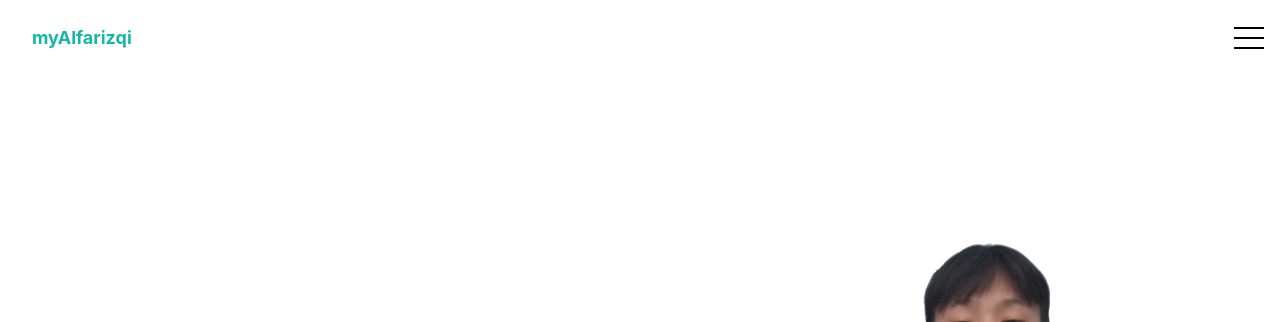
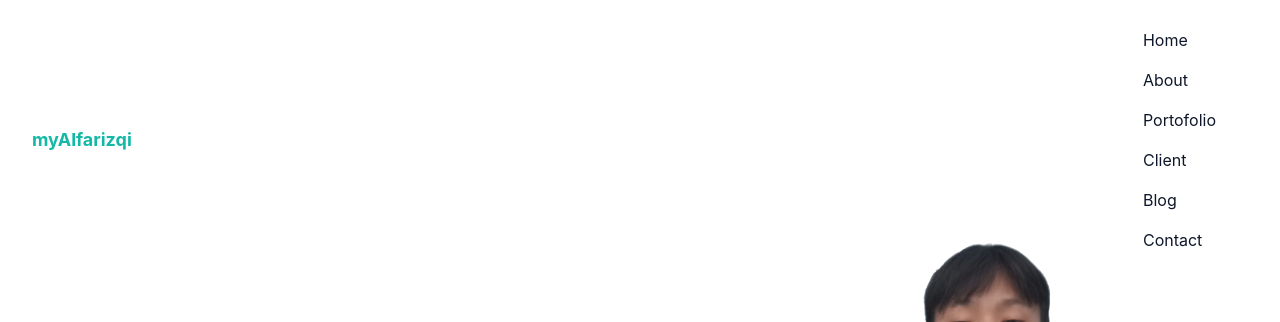
Before and after one commit to Xmsyd/Portofolio, a plain HTML site: page portofolio-tailwind-css/index.html in a window 1280 px wide. Shown: the top 322 px of the page. Drawn offline with Linux system fonts and the light colour scheme.

Commit message:
add navbar with  responsive fitur

```diff
--- a/portofolio-tailwind-css/dist/js/script.js
+++ b/portofolio-tailwind-css/dist/js/script.js
@@ -12,7 +12,9 @@ window.onscroll = function () {
 
 // hamburger
 const hamburger = document.querySelector('#hamburger');
+const navMenu = document.querySelector('#nav-menu');
 
 hamburger.addEventListener('click', function () {
     hamburger.classList.toggle('hamburger-active');
+    navMenu.classList.toggle('hidden');
 })
--- a/portofolio-tailwind-css/index.html
+++ b/portofolio-tailwind-css/index.html
@@ -10,7 +10,7 @@
     <!-- Header Start -->
     <Header class="bg-transparent absolute top-0 left-0 w-full flex items-center z-10">
         <div class="container">
-            <div class="flex items-center justify-between">
+            <div class="flex items-center justify-between relative">
                 <!-- Sisi Kiri Start -->
                 <div class="px-4">
                     <a href="#home" class="font-bold text-lg text-primary block py-6">myAlfarizqi</a>
@@ -19,11 +19,38 @@
 
                 <!-- Sisi Kanan Start -->
                 <div class="flex items-center px-4">
-                    <button id="hamburger" name="hamburger" type="button" class=" block absolute right-4">
+                    <!-- Hamburger Start -->
+                    <button id="hamburger" name="hamburger" type="button" class=" block absolute right-4 lg:hidden">
                         <span class="hamburger-line transition duration-300 ease-in-out origin-top-left"></span>
                         <span class="hamburger-line transition duration-300 ease-in-out"></span>
                         <span class="hamburger-line transition duration-300 ease-in-out origin-bottom-left"></span>
                     </button>
+                    <!-- Hamburger End -->
+
+                    <!-- Navigation Menu Start -->
+                    <nav id="nav-menu" class="hidden absolute py-5 bg-white shadow-lg rounded-lg max-w-[250px] w-full right-4 top-full lg:block lg:static lg:bg-transparent lg:max-w-full lg:shadow-none lg:rounded-none">
+                        <ul class="block">
+                            <li class="group">
+                                <a href="#home" class="text-base text-dark py-2 mx-8 flex group-hover:text-primary">Home</a>
+                            </li>
+                            <li class="group">
+                                <a href="#home" class="text-base text-dark py-2 mx-8 flex group-hover:text-primary">About</a>
+                            </li>
+                            <li class="group">
+                                <a href="#home" class="text-base text-dark py-2 mx-8 flex group-hover:text-primary">Portofolio</a>
+                            </li>
+                            <li class="group">
+                                <a href="#home" class="text-base text-dark py-2 mx-8 flex group-hover:text-primary">Client</a>
+                            </li>
+                            <li class="group">
+                                <a href="#home" class="text-base text-dark py-2 mx-8 flex group-hover:text-primary">Blog</a>
+                            </li>
+                            <li class="group">
+                                <a href="#home" class="text-base text-dark py-2 mx-8 flex group-hover:text-primary">Contact</a>
+                            </li>
+                        </ul>
+                    </nav>
+                    <!-- Navigation Menu End -->
                 </div>
                 <!-- Sisi Kanan End -->
             </div>
```
Also changed, not shown: portofolio-tailwind-css/dist/output.css.
